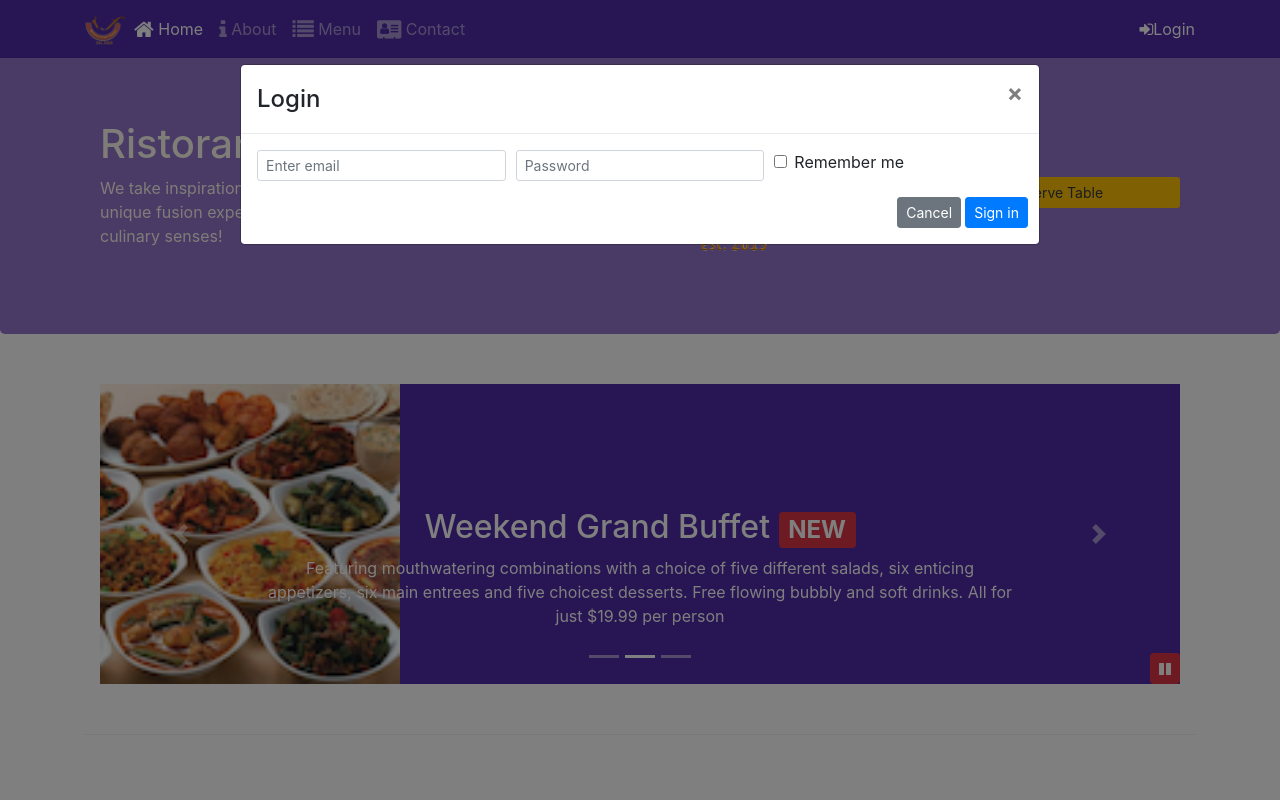
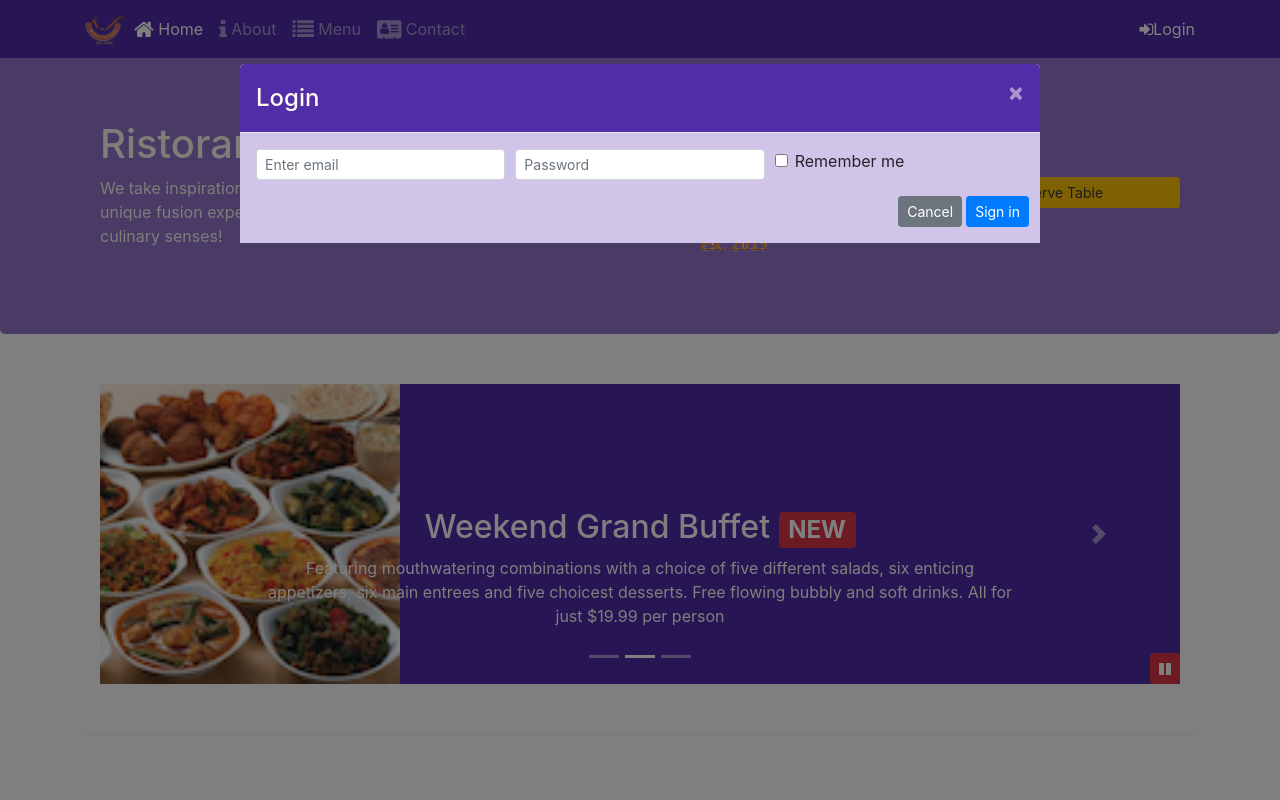
Before and after one commit to SwethaV-Developer/Confusion, a website: page index.html in a window 1280 px wide. Both pictures are taken after a click on the link "Login". Shown: the top 800 px of the page. Drawn offline with nearby package versions, Linux system fonts and the light colour scheme.

Commit message:
Assignment 4

```diff
--- a/css/styles.scss
+++ b/css/styles.scss
@@ -1,4 +1,5 @@
 $lt-gray: #ddd;
+$font-color : floralwhite;
 $background-dark: #512DA8;
 $background-light: #9575CD;
 $background-pale: #D1C4E9;
@@ -75,3 +76,19 @@ body{
     bottom: 0px;
     z-index: 1;
 }
+
+.modal-header {
+    background: $background-dark;
+    color: $font-color;
+    .close {
+        color : $font-color;
+    }
+}
+
+.modal-body {
+    background: $background-pale;
+}
+
+.modal-content {
+    border-width : 0px;
+}
--- a/index.html
+++ b/index.html
@@ -30,13 +30,14 @@
                         <li class="nav-item"><a class="nav-link" href="./contactus.html"><span class="fa fa-address-card fa-lg"></span> Contact</a></li>
                 </ul>
                 <span class="navbar-text">
-                    <a data-toggle="modal" data-target="#loginModal">
+                    <a id="loginBtn">
                         <span class="fa fa-sign-in"></span>Login
                     </a>
                 </span>
             </div>
        </div>
     </nav>
+    <!-- Modal for Loggin in-->
     <div id="loginModal" class="modal fade-in" role="dialog">
         <div class="modal-dialogue modal-lg" role="content" style="margin:auto; margin-top: 5%">
             <div class="modal-content">
@@ -74,6 +75,7 @@
             </div>
         </div>
     </div>
+    <!-- Modal for Reserving Table-->
     <div id="reservationModal" class="modal fade-in" role="dialog">
         <div class="modal-dialogue modal-lg" role="content" style="margin:auto; margin-top: 5%">
             <div class="modal-content">
@@ -160,13 +162,14 @@
                     <img src="img/logo.png" class="img-fluid">
                 </div>
                 <div class="col-12 col-sm-3 align-self-center">
-                   <a role="button" data-toggle="modal" class="btn btn-block btn-sm bg-warning text-dark" data-target="#reservationModal"> Reserve Table</a>
+                   <a id="reserveBtn" role="button" class="btn btn-block btn-sm bg-warning text-dark"> Reserve Table</a>
                 </div>
             </div>
         </div>
     </header>
 
     <div class="container">
+        <!-- Carousel -->
         <div class="row row-content">
             <div class="col">
                 <div id="mycarousel" class="carousel slide" data-ride="carousel">
@@ -310,6 +313,7 @@
     <script>
         $(document).ready(function() {
             $('#mycarousel').carousel({interval : 2000})
+            //Show Play button when Paused and Pause button while playing for Carousel.
             $('#carouselButton').click(function() {
                if($(this).children('span').hasClass('fa-pause'))
                {
@@ -323,6 +327,15 @@
                  $(this).children('span').addClass('fa-pause');
                }
             });
+            // Open Login Modal when Login button is clicked
+            $("#loginBtn").click(function(){
+                $("#loginModal").modal('show');
+            });
+             // Open Reserve Table Modal when Login button is clicked
+            $("#reserveBtn").click(function(){
+                $("#reservationModal").modal('show');
+            });
+
          });
     </script>
 </body>
--- a/package.json
+++ b/package.json
@@ -6,12 +6,14 @@
   "scripts": {
     "start": "npm run lite",
     "test": "echo \"Error: no test specified\" && exit 1",
-    "lite": "lite-server"
+    "lite": "lite-server",
+    "scss": "node-sass -o css/ css/"
   },
   "author": "Swetha",
   "license": "ISC",
   "devDependencies": {
-    "lite-server": "^2.3.0"
+    "lite-server": "^2.3.0",
+    "node-sass": "^6.0.0"
   },
   "dependencies": {
     "bootstrap": "^4.0.0",
```
Also changed, not shown: css/styles.css, 1 other file.
